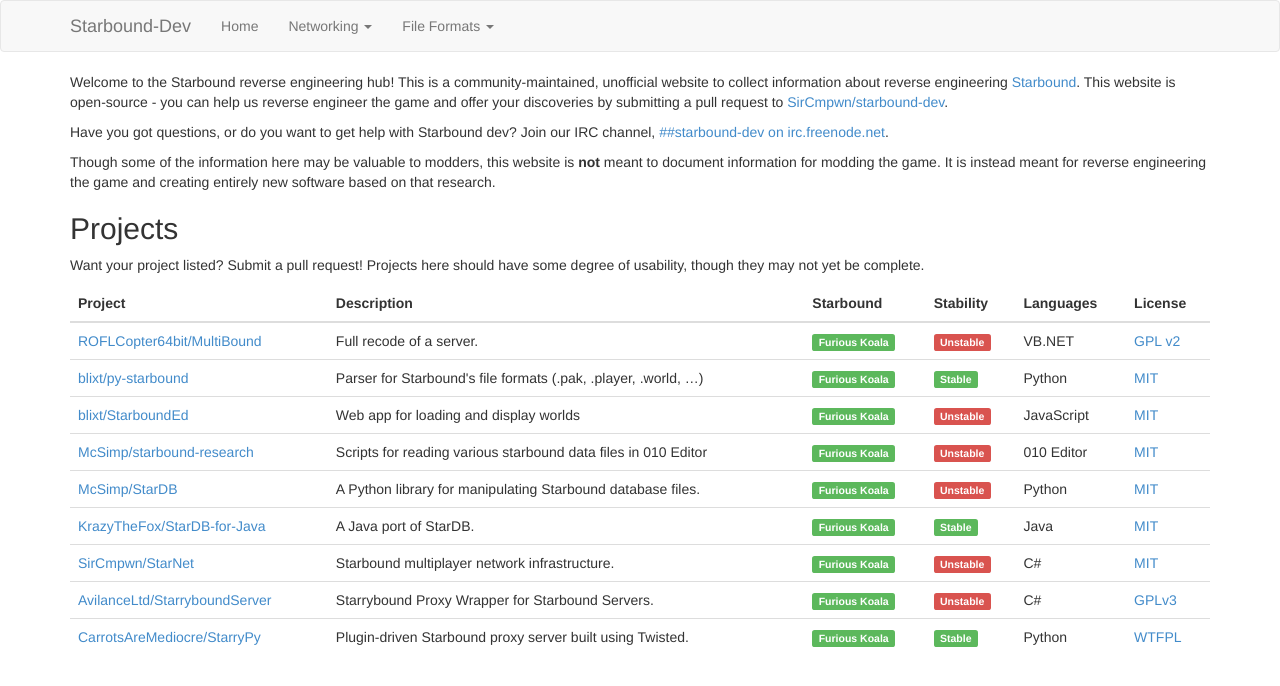
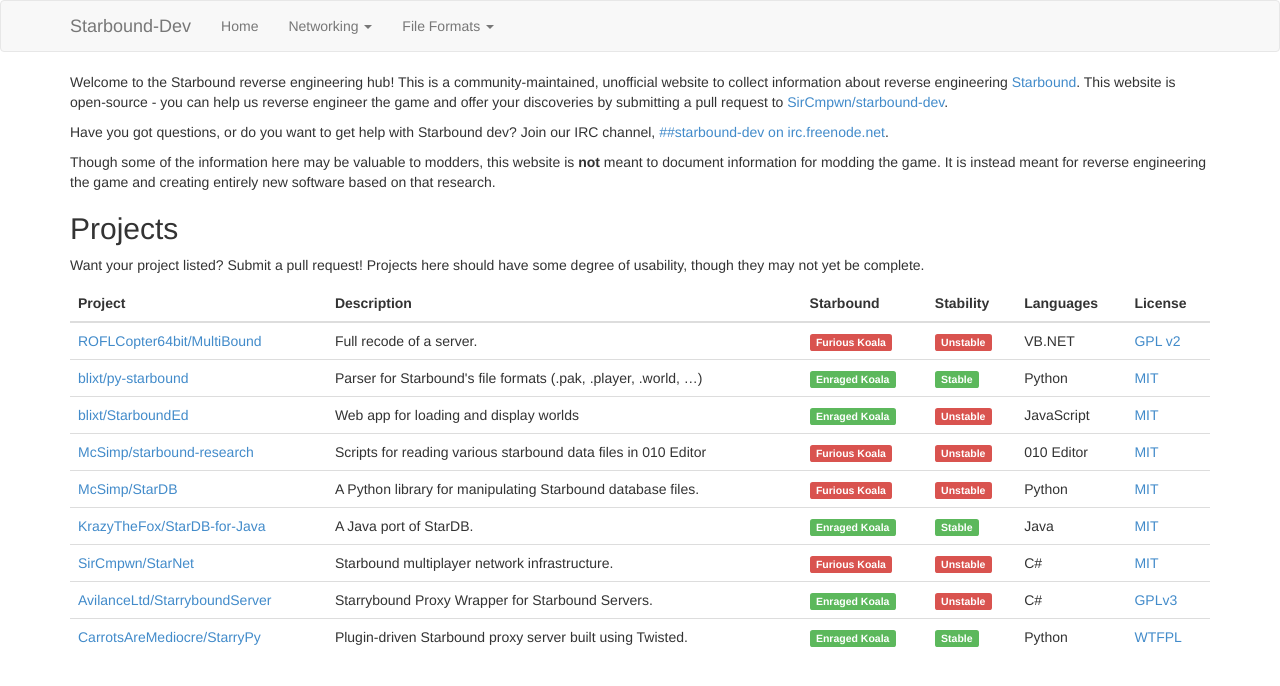
Before and after one commit to ddevault/starbound-dev, a Jekyll site: the page built from index.md, in a window 1280 px wide. Shown: the top 686 px of the page. Built offline with Jekyll 4.4.1, drawn with Linux system fonts in a browser that asks for light colours; Markdown is read by kramdown in place of the engine named in the settings.

Commit message:
Finish update to enraged

```diff
--- a/index.md
+++ b/index.md
@@ -41,7 +41,7 @@ yet be complete.
         <tr> <!-- MultiBound -->
             <td><a target="_blank" href="https://github.com/ROFLCopter64bit/MultiBound">ROFLCopter64bit/MultiBound</a></td>
             <td>Full recode of a server.</td>
-            <td><span class="label label-success">Furious Koala</span></td>
+            <td><span class="label label-danger">Furious Koala</span></td>
             <td><span class="label label-danger">Unstable</span></td>
             <td>VB.NET</td>
             <td><a target="_blank" href="https://github.com/ROFLCopter64bit/MultiBound/blob/master/LICENSE">GPL v2</a></td>
@@ -49,7 +49,7 @@ yet be complete.
         <tr> <!-- py-starbound -->
             <td><a target="_blank" href="https://github.com/blixt/py-starbound">blixt/py-starbound</a></td>
             <td>Parser for Starbound's file formats (.pak, .player, .world, …)</td>
-            <td><span class="label label-success">Furious Koala</span></td>
+            <td><span class="label label-success">Enraged Koala</span></td>
             <td><span class="label label-success">Stable</span></td>
             <td>Python</td>
             <td><a target="_blank" href="https://github.com/blixt/py-starbound/blob/master/LICENSE">MIT</a></td>
@@ -57,7 +57,7 @@ yet be complete.
         <tr> <!-- starbounded -->
             <td><a target="_blank" href="https://github.com/blixt/starbounded">blixt/StarboundEd</a></td>
             <td>Web app for loading and display worlds</td>
-            <td><span class="label label-success">Furious Koala</span></td>
+            <td><span class="label label-success">Enraged Koala</span></td>
             <td><span class="label label-danger">Unstable</span></td>
             <td>JavaScript</td>
             <td><a target="_blank" href="https://github.com/blixt/starbounded/blob/master/LICENSE">MIT</a></td>
@@ -65,7 +65,7 @@ yet be complete.
         <tr> <!-- starbound-research -->
             <td><a target="_blank" href="https://github.com/McSimp/starbound-research">McSimp/starbound-research</a></td>
             <td>Scripts for reading various starbound data files in 010 Editor</td>
-            <td><span class="label label-success">Furious Koala</span></td>
+            <td><span class="label label-danger">Furious Koala</span></td>
             <td><span class="label label-danger">Unstable</span></td>
             <td>010 Editor</td>
             <td><a target="_blank" href="https://github.com/McSimp/starbound-research/blob/master/LICENSE">MIT</a></td>
@@ -73,7 +73,7 @@ yet be complete.
         <tr> <!-- StarDB -->
             <td><a target="_blank" href="https://github.com/McSimp/StarDB">McSimp/StarDB</a></td>
             <td>A Python library for manipulating Starbound database files.</td>
-            <td><span class="label label-success">Furious Koala</span></td>
+            <td><span class="label label-danger">Furious Koala</span></td>
             <td><span class="label label-danger">Unstable</span></td>
             <td>Python</td>
             <td><a target="_blank" href="https://github.com/McSimp/StarDB/blob/master/LICENSE">MIT</a></td>
@@ -81,7 +81,7 @@ yet be complete.
         <tr> <!-- StarDB-for-Java -->
             <td><a target="_blank" href="https://github.com/KrazyTheFox/StarDB-for-Java">KrazyTheFox/StarDB-for-Java</a></td>
             <td>A Java port of StarDB.</td>
-            <td><span class="label label-success">Furious Koala</span></td>
+            <td><span class="label label-success">Enraged Koala</span></td>
             <td><span class="label label-success">Stable</span></td>
             <td>Java</td>
             <td><a target="_blank" href="https://github.com/KrazyTheFox/StarDB-for-Java/blob/master/LICENSE">MIT</a></td>
@@ -89,7 +89,7 @@ yet be complete.
         <tr> <!-- StarNet -->
             <td><a target="_blank" href="https://github.com/SirCmpwn/StarNet">SirCmpwn/StarNet</a></td>
             <td>Starbound multiplayer network infrastructure.</td>
-            <td><span class="label label-success">Furious Koala</span></td>
+            <td><span class="label label-danger">Furious Koala</span></td>
             <td><span class="label label-danger">Unstable</span></td>
             <td>C#</td>
             <td><a target="_blank" href="https://github.com/SirCmpwn/StarNet/blob/master/LICENSE">MIT</a></td>
@@ -97,7 +97,7 @@ yet be complete.
         <tr> <!-- StarryboundServer -->
             <td><a target="_blank" href="https://github.com/AvilanceLtd/StarryboundServer/">AvilanceLtd/StarryboundServer</a></td>
             <td>Starrybound Proxy Wrapper for Starbound Servers.</td>
-            <td><span class="label label-success">Furious Koala</span></td>
+            <td><span class="label label-success">Enraged Koala</span></td>
             <td><span class="label label-danger">Unstable</span></td>
             <td>C#</td>
             <td><a target="_blank" href="https://github.com/AvilanceLtd/StarryboundServer/blob/master/LICENSE">GPLv3</a></td>
@@ -105,7 +105,7 @@ yet be complete.
         <tr> <!-- StarryPy -->
             <td><a target="_blank" href="https://github.com/CarrotsAreMediocre/StarryPy">CarrotsAreMediocre/StarryPy</a></td>
             <td>Plugin-driven Starbound proxy server built using Twisted.</td>
-            <td><span class="label label-success">Furious Koala</span></td>
+            <td><span class="label label-success">Enraged Koala</span></td>
             <td><span class="label label-success">Stable</span></td>
             <td>Python</td>
             <td><a target="_blank" href="https://github.com/CarrotsAreMediocre/StarryPy/blob/master/LICENSE">WTFPL</a></td>
```
Also changed, not shown: networking/index.md (+1 -1 lines).
